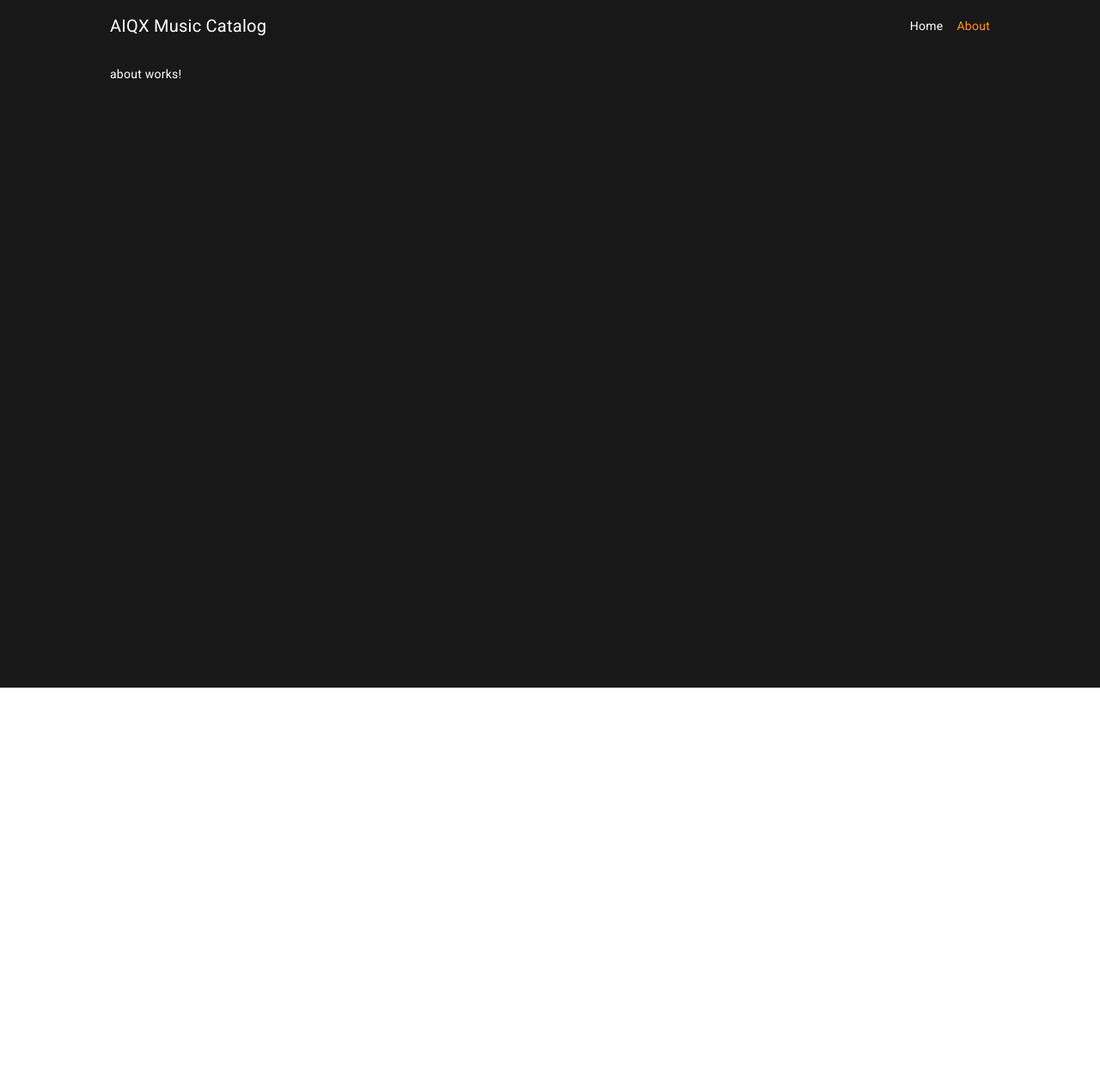
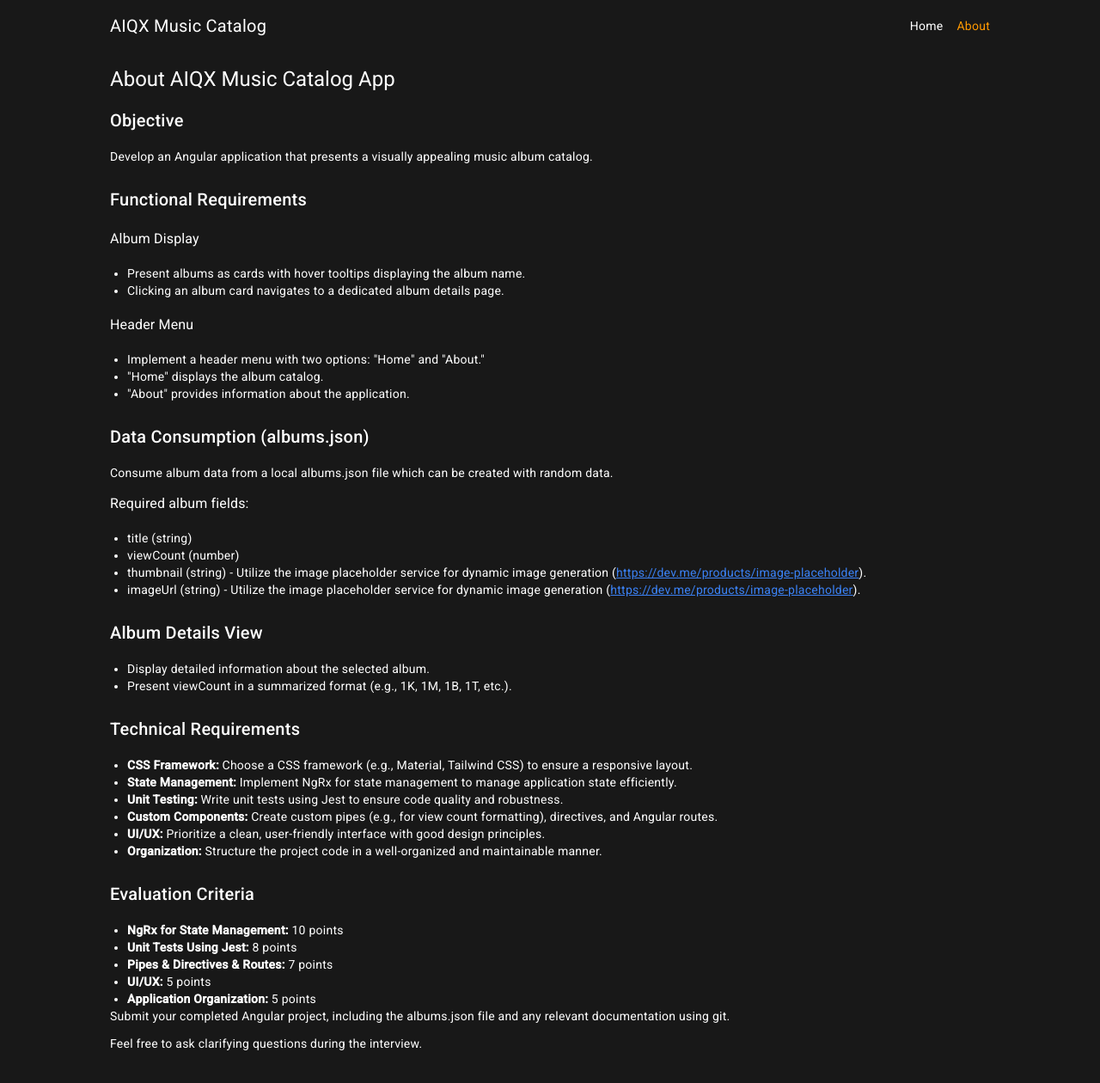
Before and after one commit to dorukErgun/album-catalog, an Angular app: page /about in a window 1280 px wide. Shown: the top 1260 px of the page at 86% size. Before the commit the page ends 800 px from the top, so only its background shows below. Built offline with nearby package versions, Linux system fonts and the light colour scheme.

Commit message:
Add about section

```diff
--- a/src/app/components/shared/card/card.component.html
+++ b/src/app/components/shared/card/card.component.html
@@ -1,9 +1,11 @@
 <div matTooltip="{{tooltipMessage}}" class="border border-cl-mid rounded-xl p-4 pb-0 flex flex-col hover:bg-cl-mid transition-colors hover:cursor-pointer">
-    <img
-        src="{{image}}"
-        class="rounded-lg"
-        alt="{{title}}"
-    >
+    <div class="relative overflow-hidden rounded-lg">
+        <img
+            src="{{image}}"
+            class="rounded-lg hover:scale-105 transition-transform duration-300 ease-in-out"
+            alt="{{title}}"
+        >
+    </div>
     <p class="font-semibold pt-2">{{title}}</p>
     <p class="text-gray-400 text-sm">{{description}}</p>
 </div>
--- a/src/app/features/about/about.component.html
+++ b/src/app/features/about/about.component.html
@@ -1 +1,71 @@
-<p class="">about works!</p>
+<div>
+    <h1>
+        About AIQX Music Catalog App
+    </h1>
+    <main class="container mx-auto">
+        <section id="objective" class="mb-6">
+            <h2 class="text-2xl font-semibold mb-2">Objective</h2>
+            <p>Develop an Angular application that presents a visually appealing music album catalog.</p>
+        </section>
+
+        <section id="functional-requirements" class="mb-6">
+            <h2 class="text-2xl font-semibold mb-2">Functional Requirements</h2>
+            <h3 class="text-xl font-semibold mb-2">Album Display</h3>
+            <ul class="list-disc pl-5 mb-4">
+                <li>Present albums as cards with hover tooltips displaying the album name.</li>
+                <li>Clicking an album card navigates to a dedicated album details page.</li>
+            </ul>
+            <h3 class="text-xl font-semibold mb-2">Header Menu</h3>
+            <ul class="list-disc pl-5">
+                <li>Implement a header menu with two options: "Home" and "About."</li>
+                <li>"Home" displays the album catalog.</li>
+                <li>"About" provides information about the application.</li>
+            </ul>
+        </section>
+
+        <section id="data-consumption" class="mb-6">
+            <h2 class="text-2xl font-semibold mb-2">Data Consumption (albums.json)</h2>
+            <p>Consume album data from a local albums.json file which can be created with random data.</p>
+            <h3 class="text-xl font-semibold mb-2">Required album fields:</h3>
+            <ul class="list-disc pl-5">
+                <li>title (string)</li>
+                <li>viewCount (number)</li>
+                <li>thumbnail (string) - Utilize the image placeholder service for dynamic image generation (<a href="https://dev.me/products/image-placeholder" target="_blank" class="text-blue-500 underline">https://dev.me/products/image-placeholder</a>).</li>
+                <li>imageUrl (string) - Utilize the image placeholder service for dynamic image generation (<a href="https://dev.me/products/image-placeholder" target="_blank" class="text-blue-500 underline">https://dev.me/products/image-placeholder</a>).</li>
+            </ul>
+        </section>
+
+        <section id="album-details-view" class="mb-6">
+            <h2 class="text-2xl font-semibold mb-2">Album Details View</h2>
+            <ul class="list-disc pl-5">
+                <li>Display detailed information about the selected album.</li>
+                <li>Present viewCount in a summarized format (e.g., 1K, 1M, 1B, 1T, etc.).</li>
+            </ul>
+        </section>
+
+        <section id="technical-requirements" class="mb-6">
+            <h2 class="text-2xl font-semibold mb-2">Technical Requirements</h2>
+            <ul class="list-disc pl-5">
+                <li><strong>CSS Framework:</strong> Choose a CSS framework (e.g., Material, Tailwind CSS) to ensure a responsive layout.</li>
+                <li><strong>State Management:</strong> Implement NgRx for state management to manage application state efficiently.</li>
+                <li><strong>Unit Testing:</strong> Write unit tests using Jest to ensure code quality and robustness.</li>
+                <li><strong>Custom Components:</strong> Create custom pipes (e.g., for view count formatting), directives, and Angular routes.</li>
+                <li><strong>UI/UX:</strong> Prioritize a clean, user-friendly interface with good design principles.</li>
+                <li><strong>Organization:</strong> Structure the project code in a well-organized and maintainable manner.</li>
+            </ul>
+        </section>
+
+        <section id="evaluation-criteria" class="mb-6">
+            <h2 class="text-2xl font-semibold mb-2">Evaluation Criteria</h2>
+            <ul class="list-disc pl-5">
+                <li><strong>NgRx for State Management:</strong> 10 points</li>
+                <li><strong>Unit Tests Using Jest:</strong> 8 points</li>
+                <li><strong>Pipes & Directives & Routes:</strong> 7 points</li>
+                <li><strong>UI/UX:</strong> 5 points</li>
+                <li><strong>Application Organization:</strong> 5 points</li>
+            </ul>
+            <p>Submit your completed Angular project, including the albums.json file and any relevant documentation using git.</p>
+            <p>Feel free to ask clarifying questions during the interview.</p>
+        </section>
+    </main>
+</div>
--- a/src/app/features/home/home.module.ts
+++ b/src/app/features/home/home.module.ts
@@ -1,10 +1,10 @@
 import { NgModule } from '@angular/core';
 import { CommonModule } from '@angular/common';
 
-import { HomeRoutingModule } from './home-routing.module';
 import { HomeComponent } from './home.component';
 import { SharedModule } from 'src/app/components/shared/shared.module';
 import { PipesModule } from 'src/app/pipes/pipes.module';
+import { HomeRoutingModule } from './home-routing.module';
 
 
 @NgModule({
```
